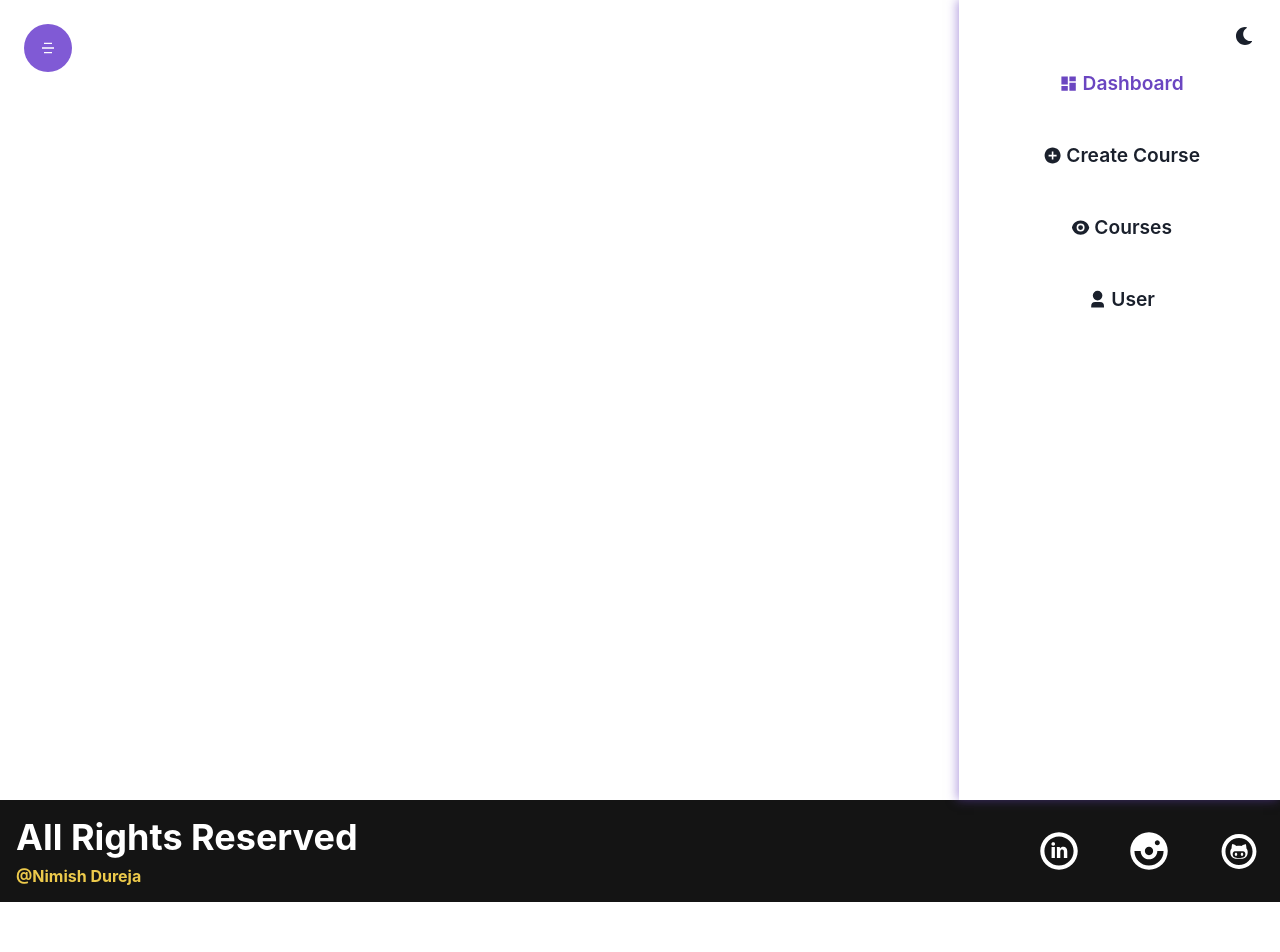
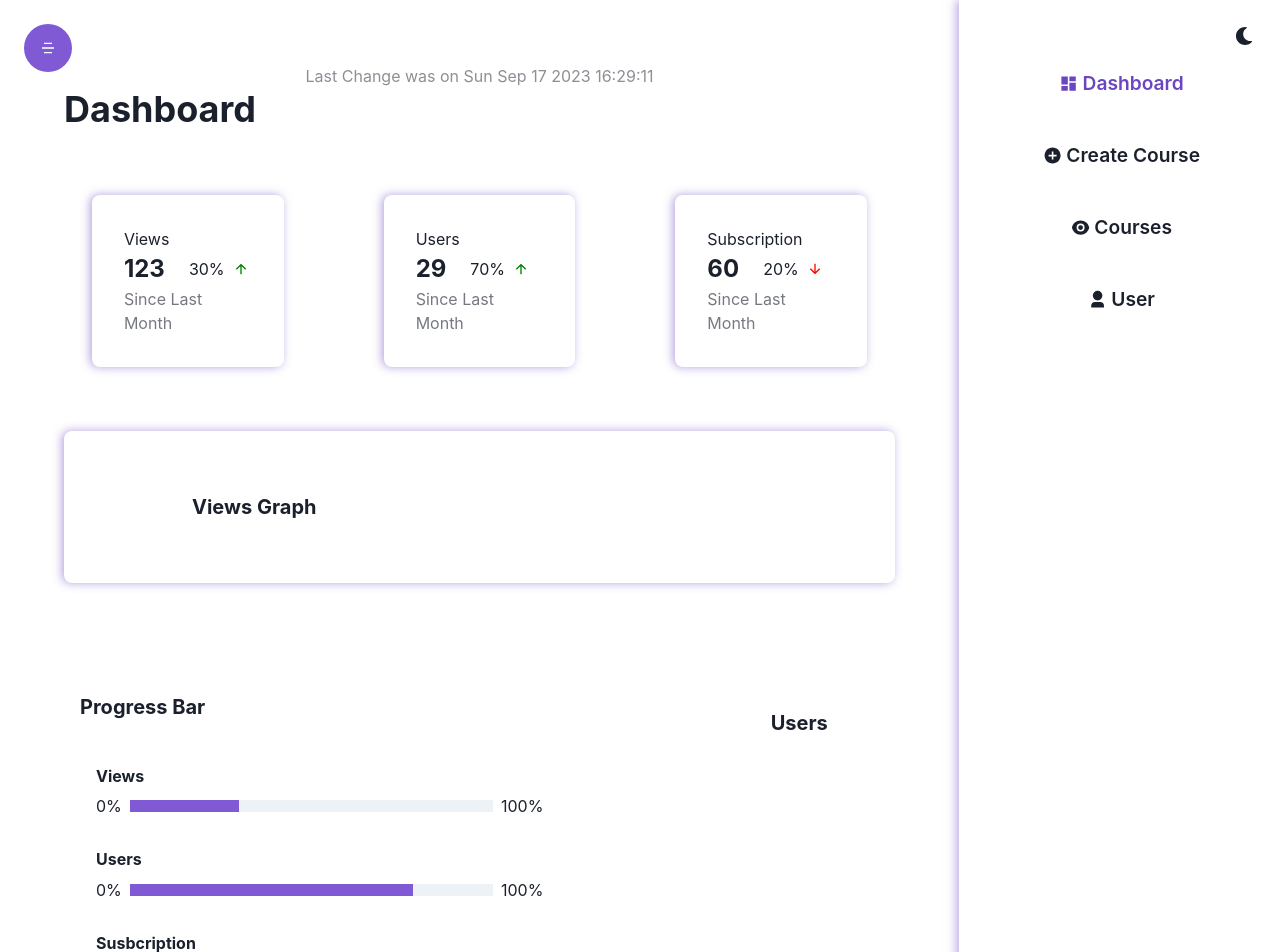
Before and after one commit to Nimish-Dureja-10/edustack, a React (Create React App) app in the folder frontend/: page /admin/dashboard in a window 1280 px wide. Shown: the top 952 px of the page. Before the commit the page ends 902 px from the top, so only its background shows below. Built offline with nearby package versions, Linux system fonts and the light colour scheme.

Commit message:
Dashboard Designed

```diff
--- a/frontend/src/components/Admin/Dashboard/Dashboard.jsx
+++ b/frontend/src/components/Admin/Dashboard/Dashboard.jsx
@@ -1,13 +1,61 @@
-import { Box, Grid } from '@chakra-ui/react'
+import { Box, Grid, Heading, HStack, Progress, Stack, Text } from '@chakra-ui/react'
 import React from 'react'
+import { RiArrowDownLine, RiArrowUpLine } from 'react-icons/ri'
 import cursor from '../../../assets/images/cursor2.png'
 import Sidebar from '../Sidebar'
+
+const Databox = ({title,qty,qtyPercentage,profit}) => (
+    <Box width={['full','20%']} boxShadow={'-2px 0 10px rgba(107,70,193,0.5)'} p='8' borderRadius={'lg'} >
+        <Text children={title} />
+        <HStack spacing={'6'}>
+            <Text fontSize={'2xl'} fontWeight='bold' children={qty} />
+            <HStack>
+                <Text children={`${qtyPercentage}%`} />
+                {profit ? <RiArrowUpLine color='green' /> : <RiArrowDownLine color='red' />}
+            </HStack>
+        </HStack>
+        <Text children='Since Last Month' opacity={0.6} />
+    </Box>
+)
+
+const Bar = ({title,value,profit}) => (
+    <Box py='4' px={['0','20']}>
+        <Heading size={'sm'} children={title} mb='2' />
+        <HStack width={'full'} alignItems='center' >
+            <Text children={`${profit ? "0" : -value}%`} />
+            <Progress width={'full'} value={profit ? value : 0} colorScheme="purple" />
+            <Text children={`${value>100?value:100}%`} />
+        </HStack>
+    </Box>
+)
 
 const Dashboard = () => {
   return (
     <Grid css={{cursor:`url(${cursor}), default`}} minH={'100vh'} templateColumns={['1fr','5fr 1fr']}>
-        <Box>
-
+        <Box boxSizing='border-box' py='16' px={['4','0']}>
+            <Text children={`Last Change was on ${String(new Date()).split('G')[0]}`} textAlign={'center'} opacity='0.5' />
+            <Heading children='Dashboard' ml={['0','16']} mb='16' textAlign={['center','left']} />
+            <Stack direction={['column','row']} minH='24' justifyContent={'space-evenly'}>
+                <Databox title="Views" qty={123} qtyPercentage={'30'} profit={true} />
+                <Databox title="Users" qty={29} qtyPercentage={'70'} profit={true} />
+                <Databox title="Subscription" qty={60} qtyPercentage={'20'} profit={false} />
+            </Stack>
+            <Box m={['0','16']} borderRadius='lg' p={['0','16']} mt={['4','16']} boxShadow={'-2px 0 10px rgba(107,70,193,0.5)'} >
+                <Heading textAlign={['center','left']} size='md' children='Views Graph' pt={['8','0']} ml={['0.5','16']} />
+            </Box>
+            <Grid templateColumns={['1fr', '2fr 1fr']}>
+                <Box p='4'>
+                    <Heading textAlign={['center','left']} size='md' children='Progress Bar' my='8' ml={['0','16']} />
+                    <Box>
+                        <Bar profit={true} title={"Views"} value={30} />
+                        <Bar profit={true} title={"Users"} value={78} />
+                        <Bar profit={false} title={"Susbcription"} value={20} />
+                    </Box>
+                </Box>
+                <Box p={['0','16']} boxSizing='border-box' py='4'>
+                    <Heading textAlign={'center'} size='md' mb='4' children='Users' />
+                </Box>
+            </Grid>
         </Box>
         <Sidebar />
     </Grid>
```
